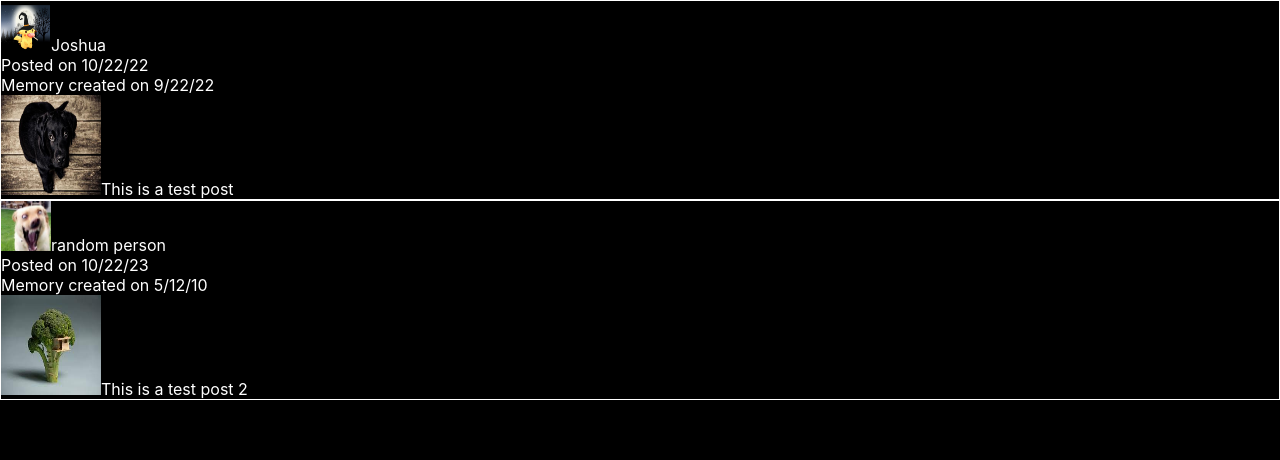
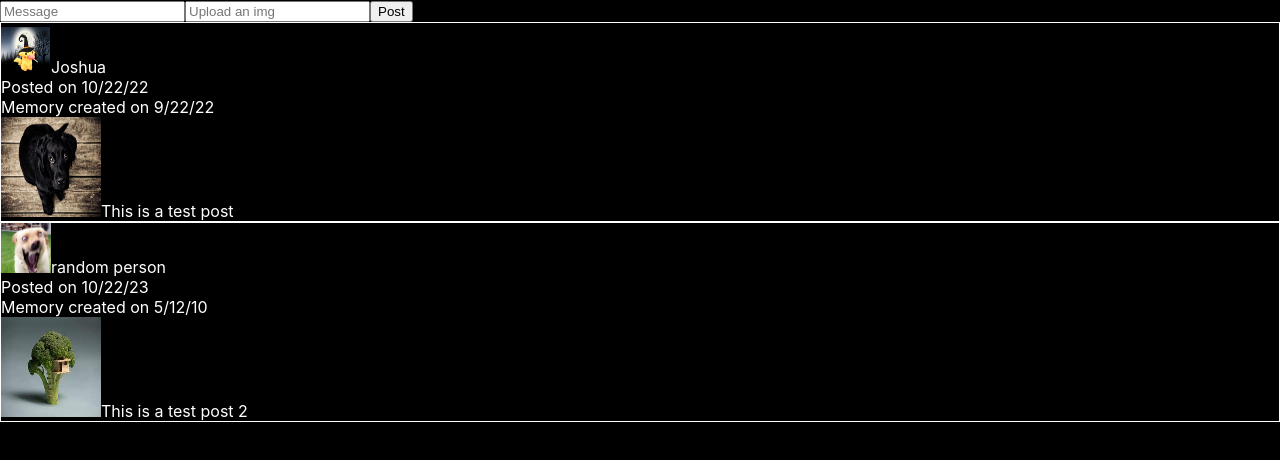
Before and after one commit to jono1231/TimeCapsuleApp, a React (Create React App) app in the folder frontend/: page / in a window 1280 px wide. Shown: the top 460 px of the page. Built offline with nearby package versions, Linux system fonts and the light colour scheme.

Commit message:
Added basic postcreationpage functionality

```diff
--- a/frontend/src/App.js
+++ b/frontend/src/App.js
@@ -2,10 +2,13 @@ import './App.css';
 import React, {useState} from 'react';
 import FeedBox from './FeedBox.js';
 import FeedBoxData from './databaseTest.js';
+import PostCreationPage from './PostCreationPage.js';
 
 function App() {
   const [feedBoxes, setFeedBoxes] = useState(FeedBoxData.data.feed);
   //use setFeedBoxes when pulling from database
+
+
 
   let feedBoxElements = feedBoxes.map(feedBox => (
     <FeedBox
@@ -18,8 +21,11 @@ function App() {
       note={feedBox.note}
     />
   ));
+
+
   return (
     <div className="App">
+      <PostCreationPage />
       {feedBoxElements}
     </div>
   );
--- /dev/null
+++ b/frontend/src/PostCreationPage.js
@@ -0,0 +1,48 @@
+import React, {useState} from 'react';
+
+export default function PostCreationPage() {
+
+    const [postFormData, setPostFormData] = useState(
+        {
+            img: "",
+            message: ""
+        }
+    );
+
+    function handleChange(event) {
+        const {name, value, type, checked} = event.target
+        setPostFormData(prevPostFormData => {
+            return {
+                ...prevPostFormData,
+                [name]: type === "checkbox" ? checked : value
+            }
+        })
+    }
+
+    function handleSubmit(event) {
+        event.preventDefault()
+        // submitToApi(formData)
+        console.log(postFormData)
+    }
+
+    return (
+        <form className = "postCreationForm" onSubmit = {handleSubmit}>
+            <input
+                type = "text"
+                placeholder = "Message"
+                value = {postFormData.message}
+                onChange = {handleChange}
+                name = "message"
+            />
+            <input
+                type = "text"
+                placeholder = "Upload an img"
+                value = {postFormData.img}
+                onChange = {handleChange}
+                name = "img"
+            />
+            <button>Post</button>
+
+        </form>
+    )
+}
```
